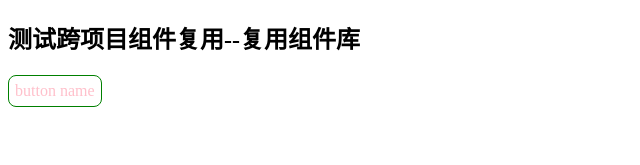
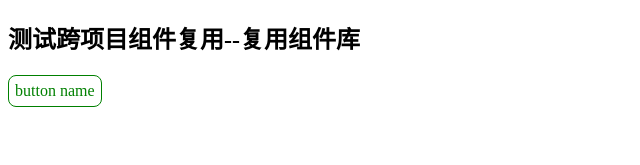
Before and after one commit to Heyff12/reuseParent, an Angular app: page / in a window 1280 px wide. Shown: the top 165 px of the page, without its empty margins (0-640 px from the left). Built offline with nearby package versions, Linux system fonts and the light colour scheme.

Commit message:
Squashed 'reuse/' changes from 4c0d397..4c1876d
4c1876d dd
304d417 fix subtree

git-subtree-dir: reuse
git-subtree-split: 4c1876da98f9f580bc47064198086d2ddfbcdca8

```diff
--- a/src/app/components/the-button/the-button.component.less
+++ b/src/app/components/the-button/the-button.component.less
@@ -5,5 +5,5 @@
     line-height: 30px;
     border: 1px solid green;
     border-radius: 8px;
-    color: pink;
+    color:green;
 }
```
